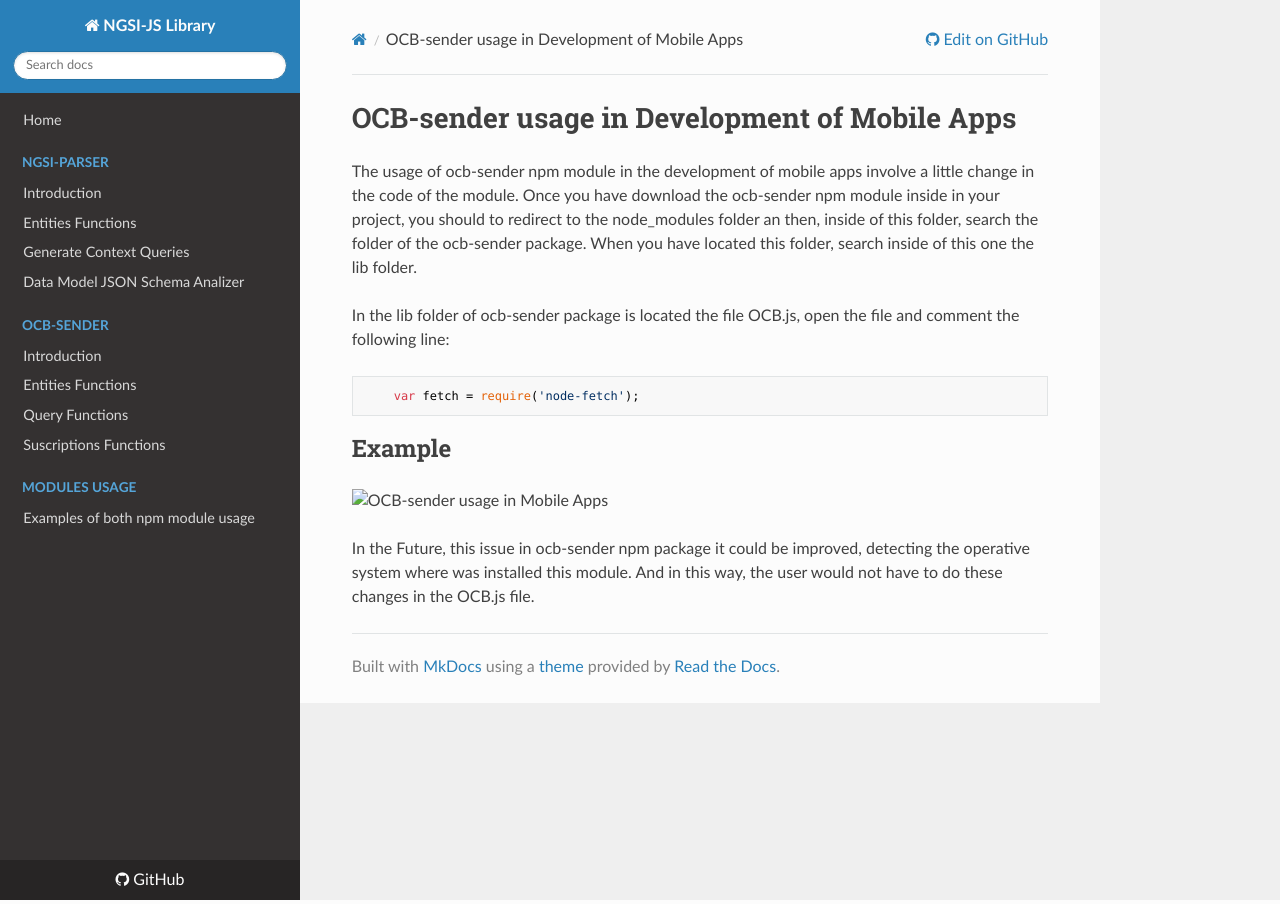
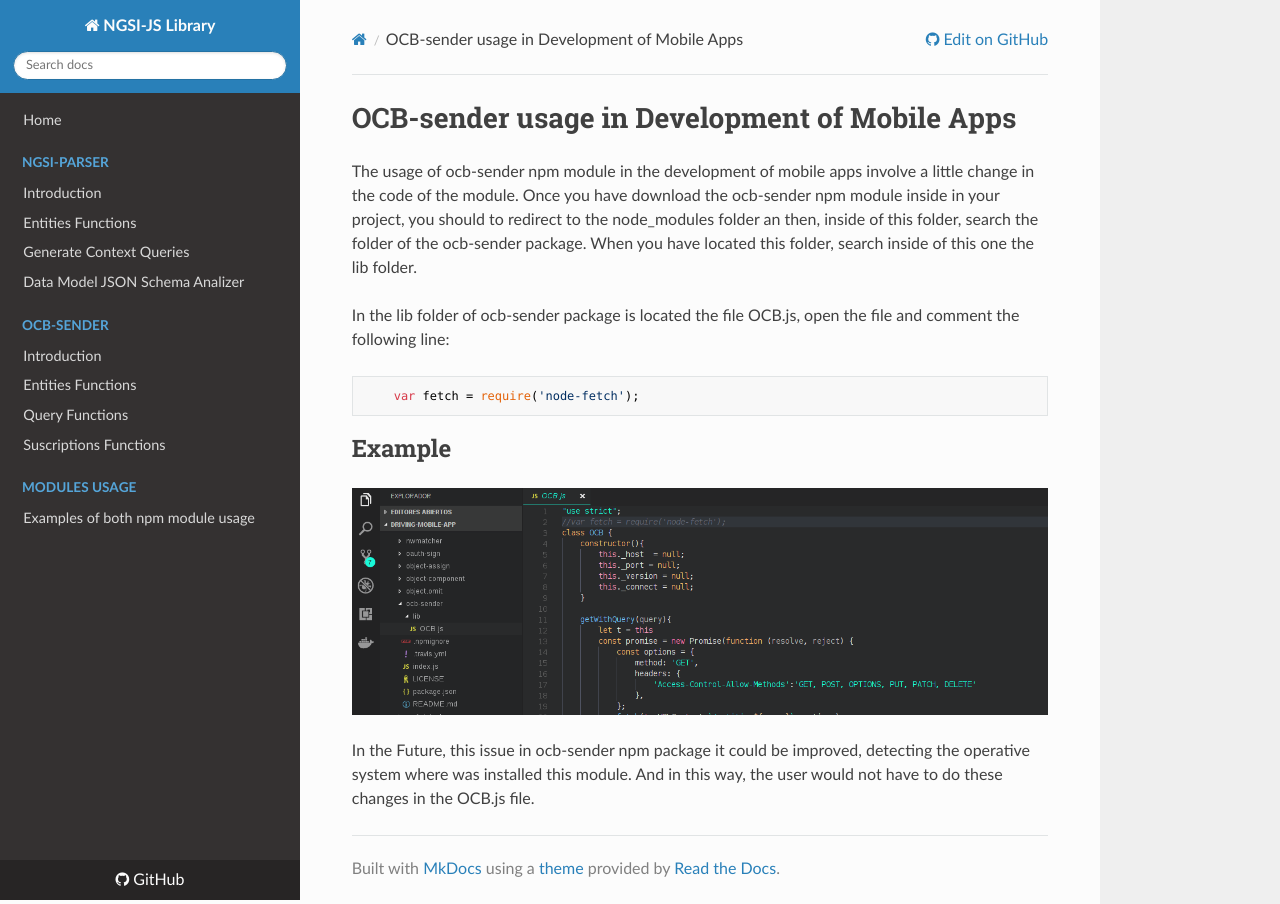
Before and after one commit to cenidetiot/ngsi-js-library, an MkDocs documentation site: the page built from doc/ocb/docs/UsageInMobileApps.md, in a window 1280 px wide. Built offline with MkDocs 1.6.1, drawn with Linux system fonts in a browser that asks for light colours; nearby versions of some CDN libraries; comment, search, counter and statistics services are not loaded; old or Windows-style settings are respelled for this version of MkDocs.

Commit message:
update docs

```diff
--- a/doc/ocb/docs/UsageInMobileApps.md
+++ b/doc/ocb/docs/UsageInMobileApps.md
@@ -10,6 +10,6 @@
 
 ## Example
 
-![OCB-sender usage in Mobile Apps](./../images/ocb-senderUsageMA.png)
+![OCB-sender usage in Mobile Apps](../../images/ocb-senderUsageMA.png)
 
 In the Future, this issue in ocb-sender npm package it could be improved, detecting the operative system where was installed this module. And in this way, the user would not have to do these changes in the OCB.js file.
```
